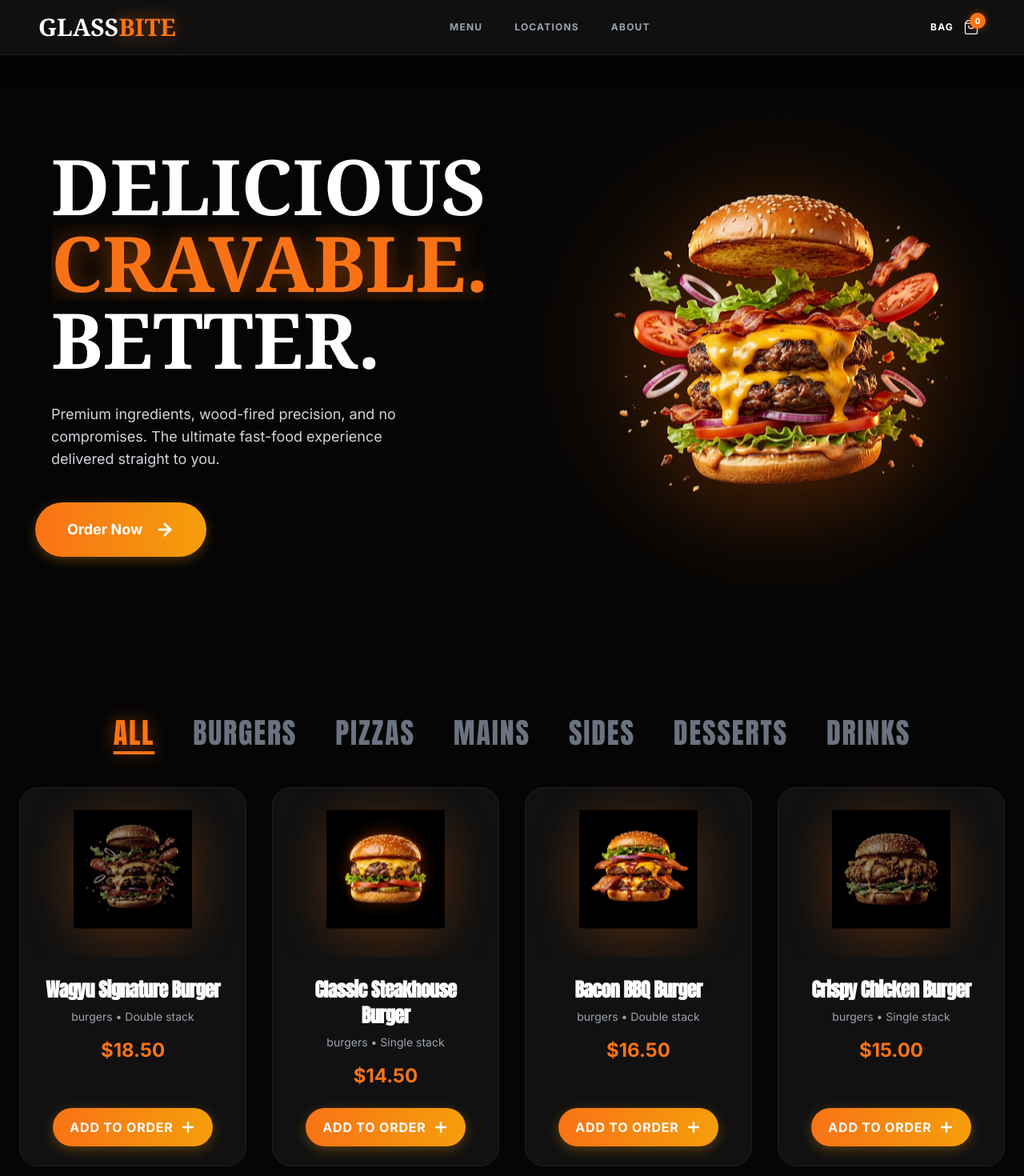
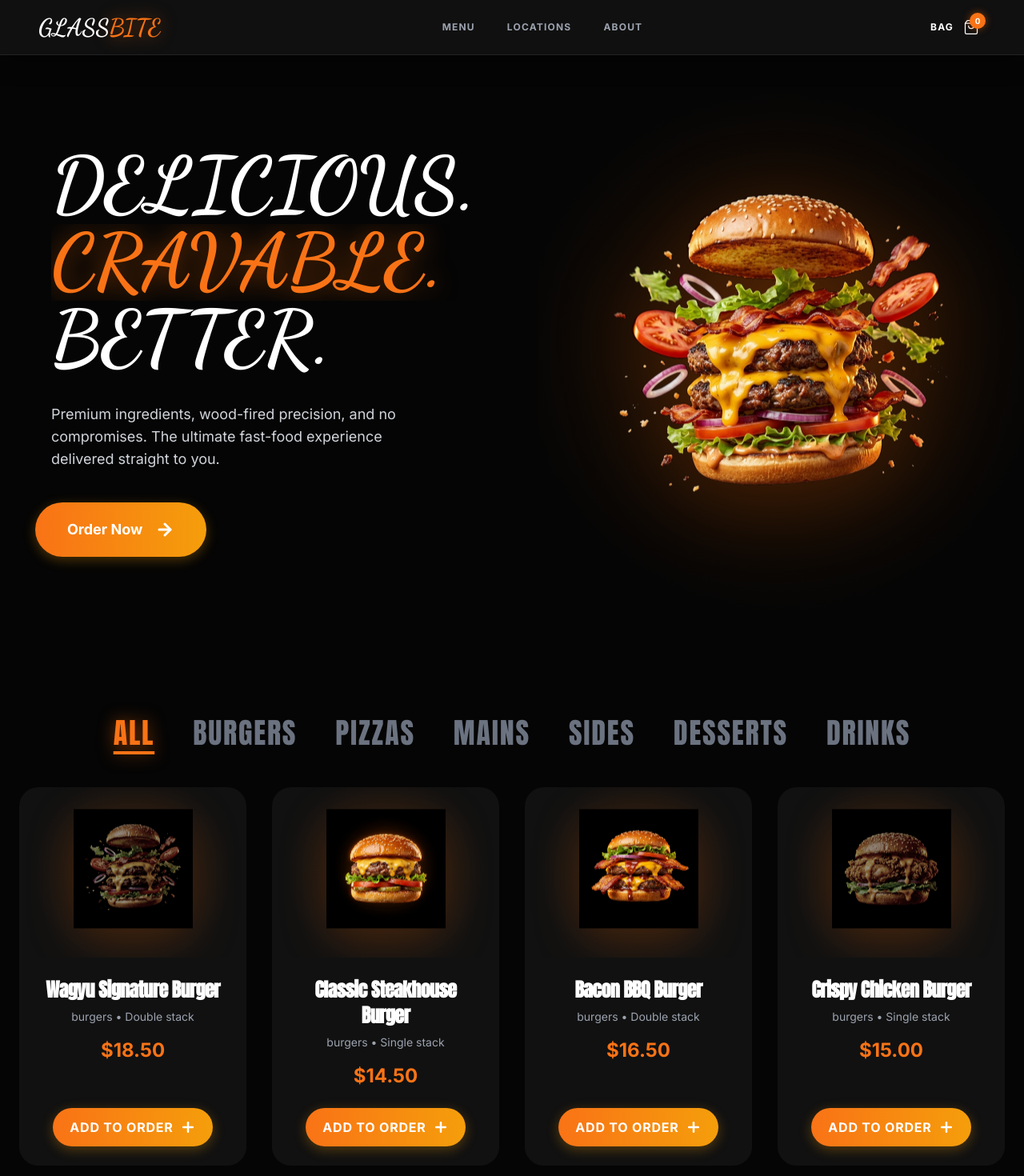
Before and after one commit to Aschio12/glassbite, a React (Vite) app: page / in a window 1280 px wide. Shown: the top 1470 px of the page at 80% size. Built offline with nearby package versions, Linux system fonts and the light colour scheme.

Commit message:
Update typography to a romantic script font and remove card hover edge

```diff
--- a/src/index.css
+++ b/src/index.css
@@ -1,3 +1,5 @@
+@import url('https://fonts.googleapis.com/css2?family=Dancing+Script:wght@700&display=swap');
+
 @tailwind base;
 @tailwind components;
 @tailwind utilities;
@@ -34,11 +36,11 @@
 @layer components {
   /* BurgerHub Vibrant Cards */
   .burgerhub-card {
-    @apply bg-[#111111] border border-[#222222] rounded-3xl overflow-hidden transition-all duration-300;
+    @apply bg-[#111111] border-transparent rounded-3xl overflow-hidden transition-all duration-300;
   }
 
   .burgerhub-card:hover {
-    @apply border-orange-500/50 shadow-[0_0_30px_rgba(255,107,0,0.15)];
+    @apply shadow-[0_0_30px_rgba(255,107,0,0.15)];
   }
 
   .burgerhub-button-primary {
@@ -55,7 +57,8 @@
 
   /* Massive display text */
   .text-display-giant {
-    @apply font-serif uppercase font-black leading-[1.1] tracking-normal;
+    font-family: 'Dancing Script', cursive;
+    @apply font-bold leading-[1.1] tracking-normal;
   }
 }
 
```
